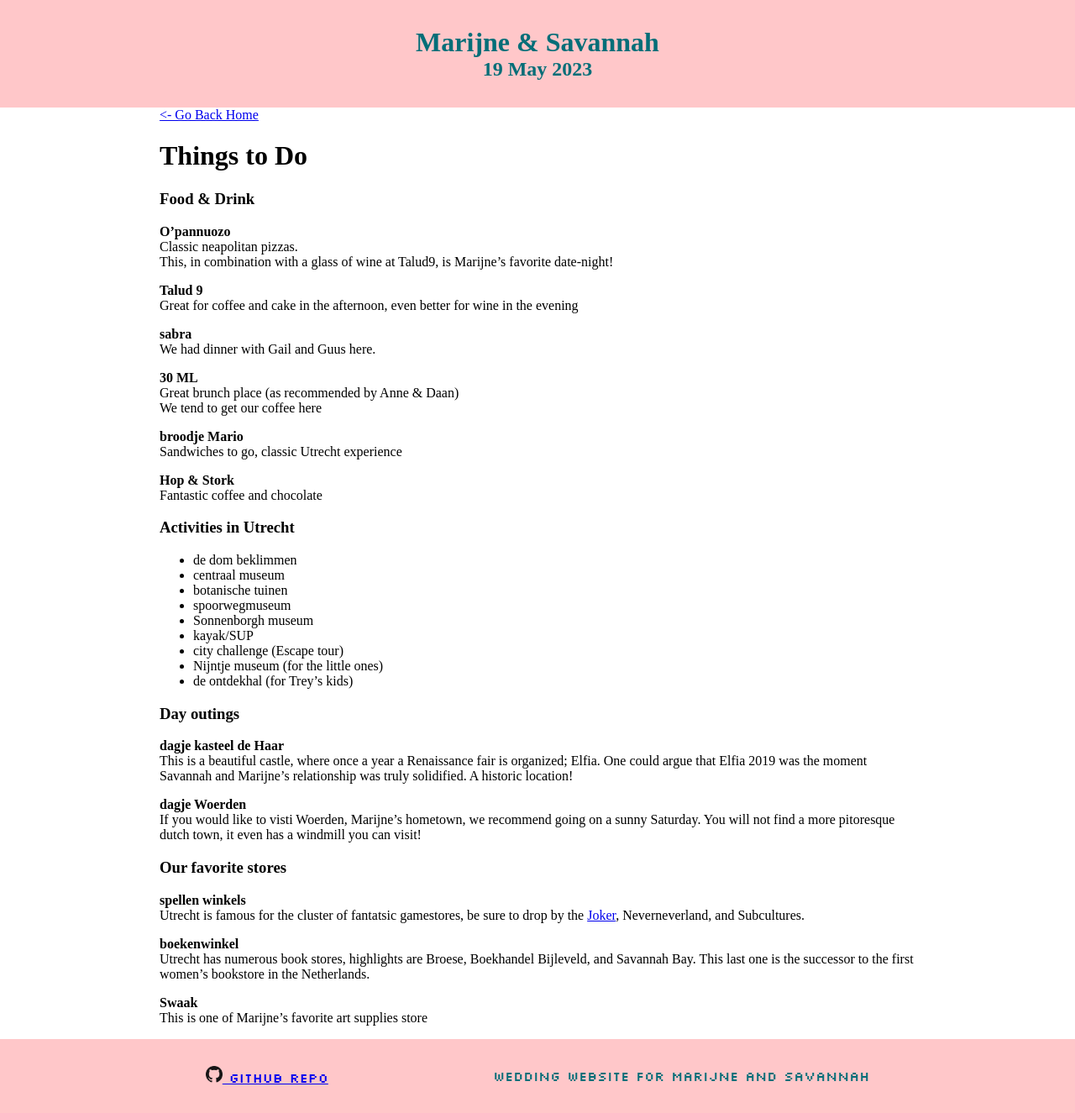
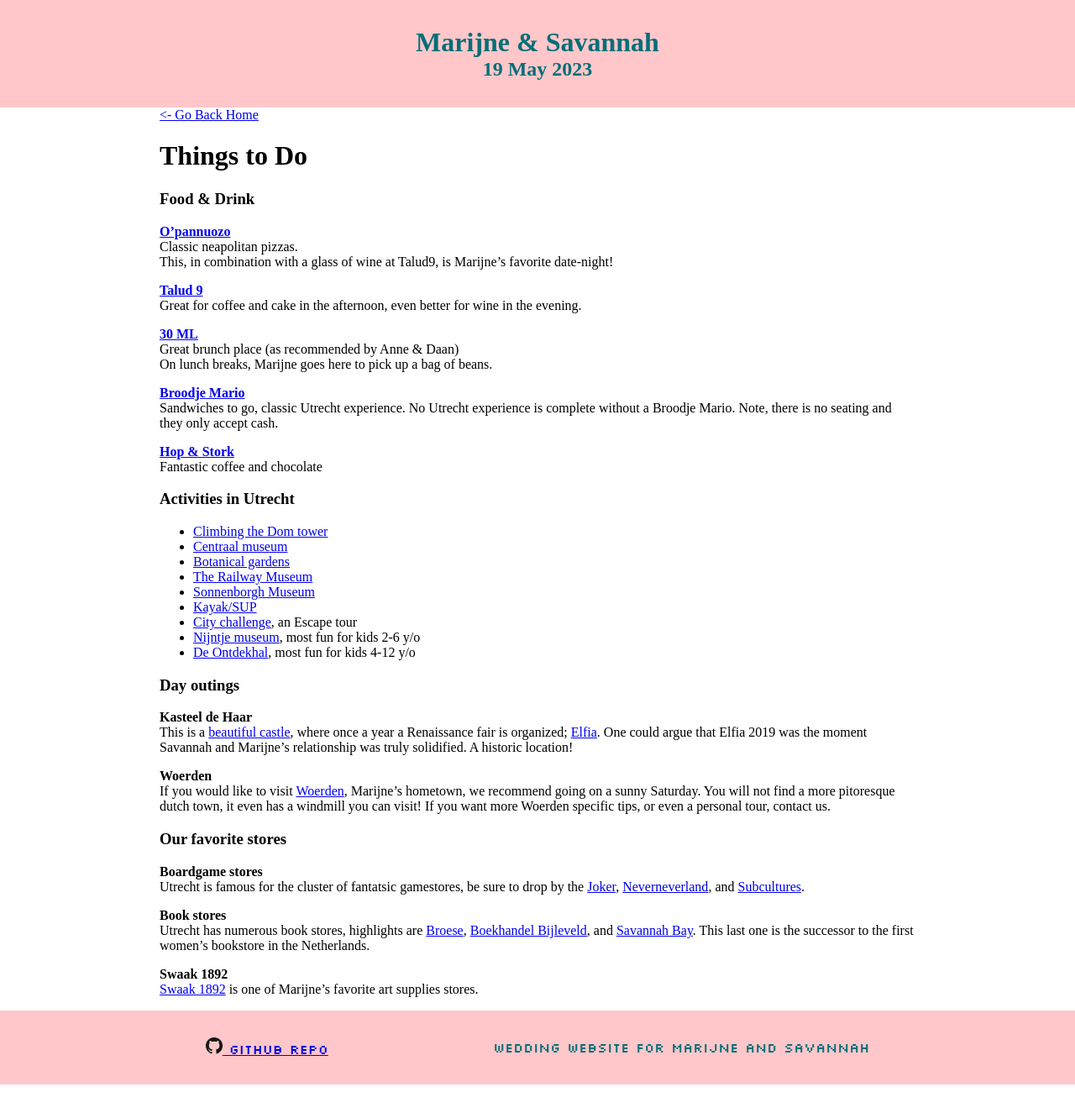
Before and after one commit to schijns-fischer-wedding/schijns-fischer-wedding.github.io, a Jekyll site: the page built from pages/things_to_do.md, in a window 1280 px wide. Shown: the whole page at 84% size. Built offline with Jekyll 4.4.1, drawn with Linux system fonts in a browser that asks for light colours; some web fonts are replaced; after the commit the page ends 1291 px from its top, so only the background shows below that.

Commit message:
added more links

```diff
--- a/pages/things_to_do.md
+++ b/pages/things_to_do.md
@@ -6,51 +6,48 @@
 # Things to Do
 
 ### Food & Drink
-**O'pannuozo**
+**[O'pannuozo](http://www.o-panuozzo.nl/)**
   Classic neapolitan pizzas.
   This, in combination with a glass of wine at Talud9, is Marijne's favorite date-night!
 
-**Talud 9**
-  Great for coffee and cake in the afternoon, even better for wine in the evening
+**[Talud 9](https://www.talud9.nl/)**
+  Great for coffee and cake in the afternoon, even better for wine in the evening.
 
-**sabra**
-  We had dinner with Gail and Guus here.
+**[30 ML](https://30ml.nl/)**
+  Great brunch place (as recommended by Anne & Daan)
+  On lunch breaks, Marijne goes here to pick up a bag of beans.
 
-**30 ML**
-  Great brunch place (as recommended by Anne & Daan)
-  We tend to get our coffee here
+**[Broodje Mario](https://broodjemario.nl/)**
+  Sandwiches to go, classic Utrecht experience. No Utrecht experience is complete without a Broodje Mario. Note, there is no seating and they only accept cash.
 
-**broodje Mario**
-  Sandwiches to go, classic Utrecht experience
-
-**Hop & Stork**
+**[Hop & Stork](https://hopenstork.com/)**
   Fantastic coffee and chocolate
 
 ### Activities in Utrecht
-- de dom beklimmen
-- centraal museum
-- botanische tuinen
-- spoorwegmuseum
-- Sonnenborgh museum
-- kayak/SUP
-- city challenge (Escape tour)
-- Nijntje museum (for the little ones)
-- de ontdekhal (for Trey’s kids)
+- [Climbing the Dom tower](https://www.domtoren.nl/)
+- [Centraal museum](https://www.centraalmuseum.nl/en)
+- [Botanical gardens](https://www.uu.nl/en/utrecht-university-botanic-gardens)
+- [The Railway Museum](https://www.spoorwegmuseum.nl/en/)
+- [Sonnenborgh Museum](https://www.sonnenborgh.nl/english)
+- [Kayak/SUP](https://dagjesuppen.nl/en/)
+- [City challenge](https://escapetours.com/stad/utrecht), an Escape tour
+- [Nijntje museum](https://nijntjemuseum.nl/?lang=en), most fun for kids 2-6 y/o
+- [De Ontdekhal](https://ontdekhal.nl/), most fun for kids 4-12 y/o
 
 ### Day outings
-**dagje kasteel de Haar**
-  This is a beautiful castle, where once a year a Renaissance fair is organized; Elfia. One could argue that Elfia 2019 was the moment Savannah and Marijne's relationship was truly solidified. A historic location!
+**Kasteel de Haar**
+  This is a [beautiful castle](https://www.kasteeldehaar.nl/), where once a year a Renaissance fair is organized; [Elfia](https://www.instagram.com/kingdomofelfia/?hl=en). One could argue that Elfia 2019 was the moment Savannah and Marijne's relationship was truly solidified. A historic location!
 
-**dagje Woerden**
-  If you would like to visti Woerden, Marijne's hometown, we recommend going on a sunny Saturday. You will not find a more pitoresque dutch town, it even has a windmill you can visit!
+**Woerden**
+  If you would like to visit [Woerden](https://www.beleefwoerden.com/nl), Marijne's hometown, we recommend going on a sunny Saturday. You will not find a more pitoresque dutch town, it even has a windmill you can visit! If you want more Woerden specific tips, or even a personal tour, contact us.
 
 ### Our favorite stores
 
-**spellen winkels**
-  Utrecht is famous for the cluster of fantatsic gamestores, be sure to drop by the [Joker](http://www.the-joker.nl/), Neverneverland, and Subcultures.
+**Boardgame stores**
+  Utrecht is famous for the cluster of fantatsic gamestores, be sure to drop by the [Joker](http://www.the-joker.nl/), [Neverneverland](https://www.neverneverlandutrecht.nl), and [Subcultures](https://www.subcultures.nl/).
 
-**boekenwinkel**
-  Utrecht has numerous book stores, highlights are Broese, Boekhandel Bijleveld, and Savannah Bay. This last one is the successor to the first women's bookstore in the Netherlands.
+**Book stores**
+  Utrecht has numerous book stores, highlights are [Broese](https://www.broese.nl/), [Boekhandel Bijleveld](https://www.boekhandelbijleveld.nl/), and [Savannah Bay](https://www.savannahbay.nl/). This last one is the successor to the first women's bookstore in the Netherlands.
 
-**Swaak**
-  This is one of Marijne's favorite art supplies store
+**Swaak 1892**
+  [Swaak 1892](https://www.gerstaecker.nl/utrecht-2/) is one of Marijne's favorite art supplies stores.
```
